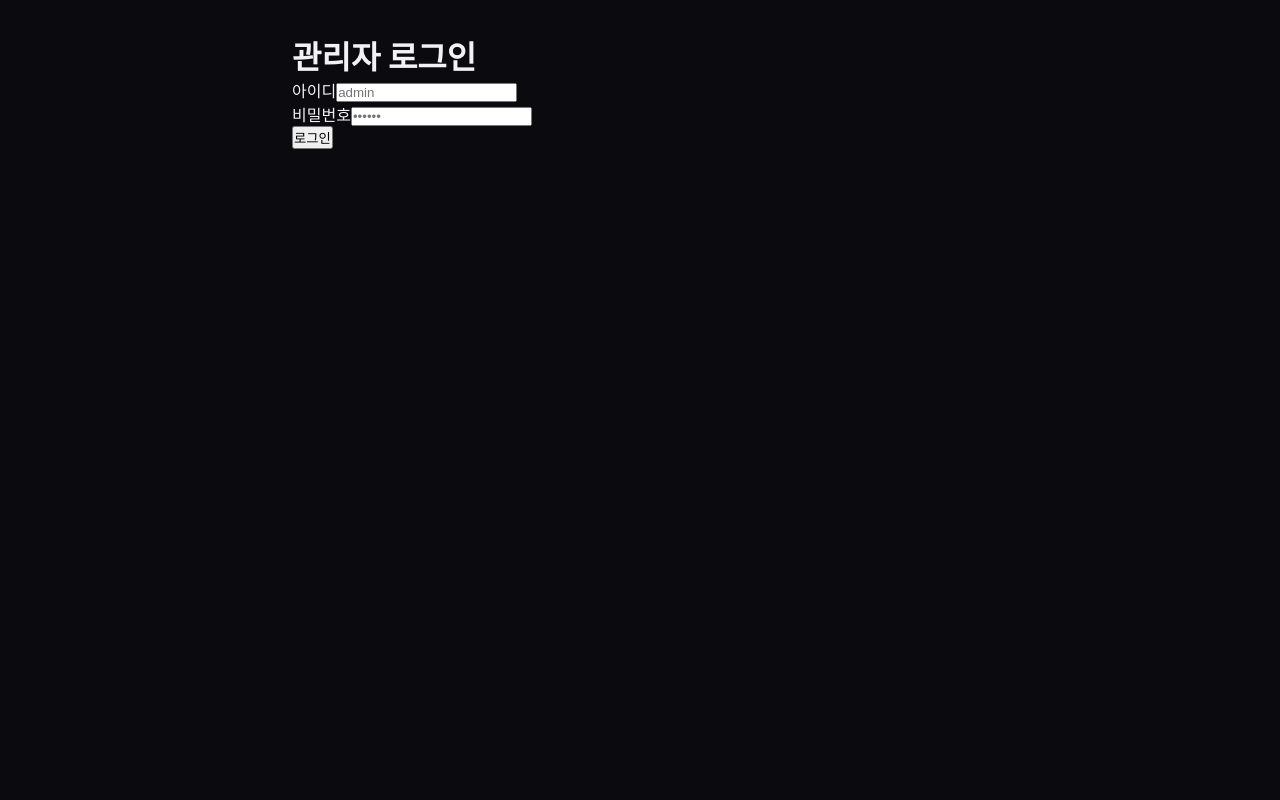
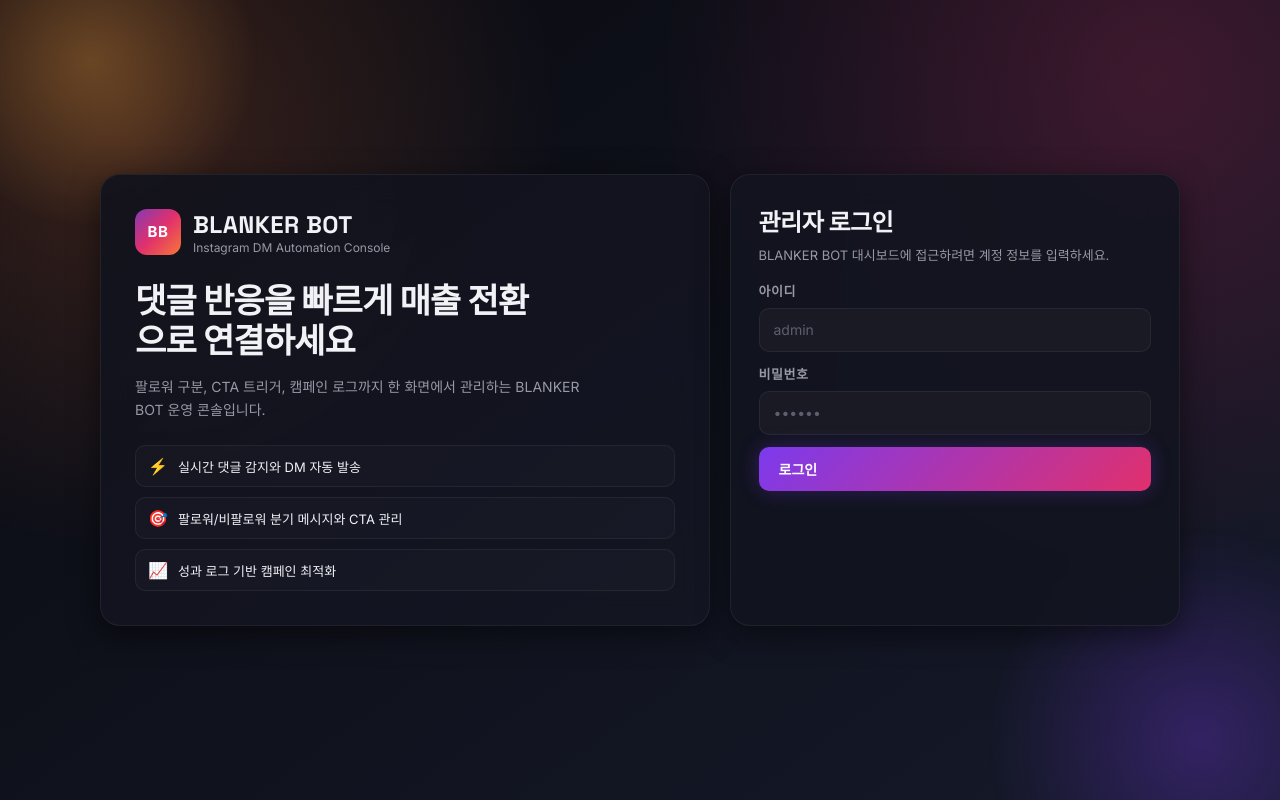
Before and after one commit to jch1023/instabot, a Next.js app: page /login in a window 1280 px wide. Built offline with nearby package versions, Linux system fonts and the light colour scheme.

Commit message:
Redesign login UI and rename brand to BLANKER BOT

```diff
--- a/app/components/Sidebar.js
+++ b/app/components/Sidebar.js
@@ -25,7 +25,7 @@ export default function Sidebar() {
                 <Link href="/" className="sidebar-logo">
                     <span style={{ fontSize: '24px', marginRight: '8px' }}>🤖</span>
                     <div>
-                        <div style={{ fontWeight: 800, fontSize: '18px', lineHeight: 1 }}>InstaBot</div>
+                        <div style={{ fontWeight: 800, fontSize: '18px', lineHeight: 1 }}>BLANKER BOT</div>
                         <div style={{ fontSize: '11px', color: 'var(--text-tertiary)', fontWeight: 500 }}>DM Automation</div>
                     </div>
                 </Link>
--- a/app/globals.css
+++ b/app/globals.css
@@ -1,4 +1,4 @@
-@import url('https://fonts.googleapis.com/css2?family=Inter:wght@300;400;500;600;700;800&display=swap');
+@import url('https://fonts.googleapis.com/css2?family=Inter:wght@300;400;500;600;700;800&family=Space+Grotesk:wght@500;600;700&display=swap');
 
 :root {
   /* Instagram gradient colors */
@@ -969,6 +969,194 @@ a {
   z-index: 99;
 }
 
+/* ============ LOGIN ============ */
+body.login-route .app-layout {
+  display: block;
+}
+
+body.login-route .main-content {
+  margin-left: 0;
+  padding: 0;
+  min-height: 100vh;
+}
+
+.login-layout {
+  min-height: 100vh;
+}
+
+.login-shell {
+  min-height: 100vh;
+  position: relative;
+  display: flex;
+  align-items: center;
+  justify-content: center;
+  padding: 32px 20px;
+  overflow: hidden;
+  background:
+    radial-gradient(circle at 10% 15%, rgba(247, 119, 55, 0.2), transparent 32%),
+    radial-gradient(circle at 90% 10%, rgba(225, 48, 108, 0.22), transparent 36%),
+    linear-gradient(145deg, #090a10 0%, #10121d 52%, #151a2a 100%);
+}
+
+.login-orb {
+  position: absolute;
+  border-radius: 50%;
+  filter: blur(2px);
+  pointer-events: none;
+}
+
+.login-orb-left {
+  width: 340px;
+  height: 340px;
+  top: -110px;
+  left: -80px;
+  background: radial-gradient(circle, rgba(252, 175, 69, 0.28), transparent 70%);
+}
+
+.login-orb-right {
+  width: 420px;
+  height: 420px;
+  right: -130px;
+  bottom: -150px;
+  background: radial-gradient(circle, rgba(124, 58, 237, 0.3), transparent 72%);
+}
+
+.login-stage {
+  position: relative;
+  z-index: 1;
+  width: min(1080px, 100%);
+  display: grid;
+  grid-template-columns: 1.15fr 0.85fr;
+  gap: 20px;
+}
+
+.login-hero,
+.login-card {
+  border: 1px solid var(--glass-border);
+  border-radius: var(--radius-xl);
+  backdrop-filter: blur(16px);
+  box-shadow: var(--shadow-lg);
+}
+
+.login-hero {
+  background:
+    linear-gradient(145deg, rgba(17, 18, 28, 0.92) 0%, rgba(20, 22, 35, 0.88) 100%);
+  padding: 34px;
+}
+
+.login-brand {
+  display: flex;
+  align-items: center;
+  gap: 12px;
+}
+
+.login-brand-mark {
+  width: 46px;
+  height: 46px;
+  border-radius: 12px;
+  display: grid;
+  place-items: center;
+  font-size: 15px;
+  font-weight: 700;
+  letter-spacing: 0.6px;
+  color: #fff;
+  background: linear-gradient(135deg, var(--ig-purple), var(--ig-pink), var(--ig-orange));
+}
+
+.login-brand-name {
+  font-family: 'Space Grotesk', 'Inter', sans-serif;
+  font-size: 24px;
+  letter-spacing: 0.4px;
+  font-weight: 700;
+}
+
+.login-brand-subtitle {
+  font-size: 12px;
+  color: var(--text-secondary);
+}
+
+.login-hero-title {
+  margin-top: 26px;
+  font-size: 34px;
+  line-height: 1.18;
+  letter-spacing: -0.9px;
+  font-weight: 700;
+  max-width: 18ch;
+}
+
+.login-hero-copy {
+  margin-top: 14px;
+  color: var(--text-secondary);
+  font-size: 14px;
+  line-height: 1.65;
+  max-width: 52ch;
+}
+
+.login-feature-list {
+  margin-top: 24px;
+  display: grid;
+  gap: 10px;
+}
+
+.login-feature-item {
+  display: flex;
+  align-items: center;
+  gap: 10px;
+  padding: 10px 12px;
+  border-radius: var(--radius-md);
+  border: 1px solid var(--border);
+  background: rgba(255, 255, 255, 0.02);
+  color: var(--text-primary);
+  font-size: 13px;
+}
+
+.login-feature-item span {
+  font-size: 16px;
+}
+
+.login-card {
+  background: rgba(18, 20, 32, 0.9);
+  padding: 28px;
+}
+
+.login-card-header h2 {
+  font-size: 24px;
+  font-weight: 700;
+  letter-spacing: -0.5px;
+}
+
+.login-card-header p {
+  margin-top: 7px;
+  font-size: 13px;
+  color: var(--text-secondary);
+  line-height: 1.55;
+}
+
+.login-error {
+  margin-top: 16px;
+  border: 1px solid rgba(239, 68, 68, 0.35);
+  background: rgba(239, 68, 68, 0.12);
+  color: #fecaca;
+  border-radius: var(--radius-md);
+  padding: 10px 12px;
+  font-size: 13px;
+}
+
+.login-form {
+  margin-top: 16px;
+  display: grid;
+  gap: 12px;
+}
+
+.login-input {
+  height: 44px;
+}
+
+.login-submit-btn {
+  width: 100%;
+  height: 44px;
+}
+
 /* Large tablet / small desktop */
 @media (max-width: 1200px) {
   .main-content {
@@ -980,6 +1168,11 @@ a {
 @media (max-width: 1024px) {
   :root {
     --sidebar-width: 220px;
+  }
+
+  .login-stage {
+    grid-template-columns: 1fr;
+    max-width: 620px;
   }
 
   .stats-grid {
@@ -1000,6 +1193,27 @@ a {
 @media (max-width: 768px) {
   .mobile-menu-btn {
     display: flex;
+  }
+
+  body.login-route .main-content {
+    margin-left: 0;
+    padding: 0;
+  }
+
+  .login-shell {
+    padding: 16px;
+  }
+
+  .login-hero {
+    display: none;
+  }
+
+  .login-card {
+    padding: 22px 18px;
+  }
+
+  .login-card-header h2 {
+    font-size: 22px;
   }
 
   .sidebar {
--- a/app/layout.js
+++ b/app/layout.js
@@ -2,7 +2,7 @@ import './globals.css';
 import Sidebar from './components/Sidebar';
 
 export const metadata = {
-  title: 'InstaBot - Instagram DM Automation',
+  title: 'BLANKER BOT - Instagram DM Automation',
   description: '인스타그램 댓글 자동 DM 발송 서비스',
 };
 
--- /dev/null
+++ b/app/login/LoginBodyClass.js
@@ -0,0 +1,14 @@
+'use client';
+
+import { useEffect } from 'react';
+
+export default function LoginBodyClass() {
+    useEffect(() => {
+        document.body.classList.add('login-route');
+        return () => {
+            document.body.classList.remove('login-route');
+        };
+    }, []);
+
+    return null;
+}
--- a/app/login/layout.js
+++ b/app/login/layout.js
@@ -1,11 +1,14 @@
+
+import LoginBodyClass from './LoginBodyClass';
 
 export const metadata = {
-    title: '로그인 - Instagram Bot',
+    title: '로그인 - BLANKER BOT',
 };
 
 export default function LoginLayout({ children }) {
     return (
-        <div className="bg-gray-100 min-h-screen">
+        <div className="login-layout">
+            <LoginBodyClass />
             {children}
         </div>
     );
--- a/app/login/page.js
+++ b/app/login/page.js
@@ -26,52 +26,85 @@ export default function LoginPage() {
                 const data = await res.json();
                 setError(data.error || '로그인 실패');
             }
-        } catch (err) {
+        } catch {
             setError('서버 통신 오류');
         }
     };
 
     return (
-        <div className="min-h-screen flex items-center justify-center bg-gray-100">
-            <div className="bg-white p-8 rounded-lg shadow-md w-full max-w-sm">
-                <h1 className="text-2xl font-bold mb-6 text-center text-gray-800">관리자 로그인</h1>
+        <div className="login-shell">
+            <div className="login-orb login-orb-left" />
+            <div className="login-orb login-orb-right" />
 
-                {error && (
-                    <div className="bg-red-100 text-red-700 p-3 rounded mb-4 text-sm">
-                        {error}
+            <div className="login-stage">
+                <section className="login-hero">
+                    <div className="login-brand">
+                        <div className="login-brand-mark">BB</div>
+                        <div>
+                            <div className="login-brand-name">BLANKER BOT</div>
+                            <div className="login-brand-subtitle">Instagram DM Automation Console</div>
                         </div>
-                )}
+                    </div>
 
-                <form onSubmit={handleLogin} className="space-y-4">
-                    <div>
-                        <label className="block text-sm font-medium text-gray-700 mb-1">아이디</label>
+                    <h1 className="login-hero-title">댓글 반응을 빠르게 매출 전환으로 연결하세요</h1>
+                    <p className="login-hero-copy">
+                        팔로워 구분, CTA 트리거, 캠페인 로그까지 한 화면에서 관리하는 BLANKER BOT 운영 콘솔입니다.
+                    </p>
+
+                    <div className="login-feature-list">
+                        <div className="login-feature-item">
+                            <span>⚡</span>
+                            <p>실시간 댓글 감지와 DM 자동 발송</p>
+                        </div>
+                        <div className="login-feature-item">
+                            <span>🎯</span>
+                            <p>팔로워/비팔로워 분기 메시지와 CTA 관리</p>
+                        </div>
+                        <div className="login-feature-item">
+                            <span>📈</span>
+                            <p>성과 로그 기반 캠페인 최적화</p>
+                        </div>
+                    </div>
+                </section>
+
+                <section className="login-card">
+                    <div className="login-card-header">
+                        <h2>관리자 로그인</h2>
+                        <p>BLANKER BOT 대시보드에 접근하려면 계정 정보를 입력하세요.</p>
+                    </div>
+
+                    {error && <div className="login-error">{error}</div>}
+
+                    <form onSubmit={handleLogin} className="login-form">
+                        <div className="form-group" style={{ marginBottom: 0 }}>
+                            <label className="form-label">아이디</label>
                             <input
                                 type="text"
                                 value={username}
                                 onChange={(e) => setUsername(e.target.value)}
-                            className="w-full p-2 border border-gray-300 rounded focus:ring-2 focus:ring-blue-500 focus:outline-none"
+                                className="form-input login-input"
                                 placeholder="admin"
                                 required
                             />
                         </div>
-                    <div>
-                        <label className="block text-sm font-medium text-gray-700 mb-1">비밀번호</label>
+
+                        <div className="form-group" style={{ marginBottom: 0 }}>
+                            <label className="form-label">비밀번호</label>
                         <input
                             type="password"
                             value={password}
                             onChange={(e) => setPassword(e.target.value)}
-                            className="w-full p-2 border border-gray-300 rounded focus:ring-2 focus:ring-blue-500 focus:outline-none"
+                                className="form-input login-input"
                             placeholder="••••••"
                             required
                         />
                         </div>
-                    <button
-                        type="submit"
-                        className="w-full bg-blue-600 text-white py-2 rounded hover:bg-blue-700 transition font-medium"
-                    >
+
+                        <button type="submit" className="btn btn-primary login-submit-btn">
                             로그인
                         </button>
                     </form>
+                </section>
                     </div>
         </div>
     );
```
Lines whose indentation alone changed are shown as unchanged.
